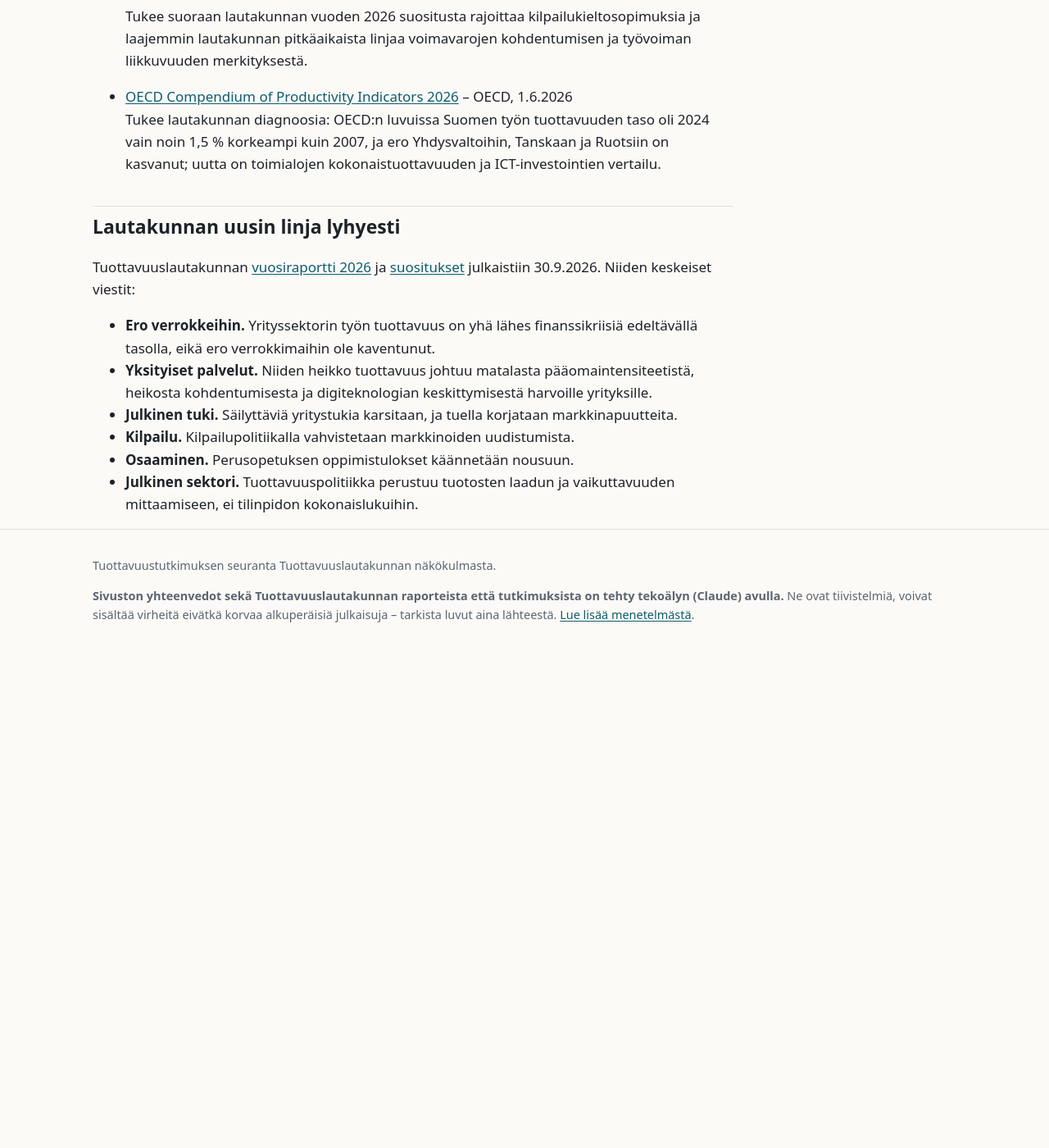
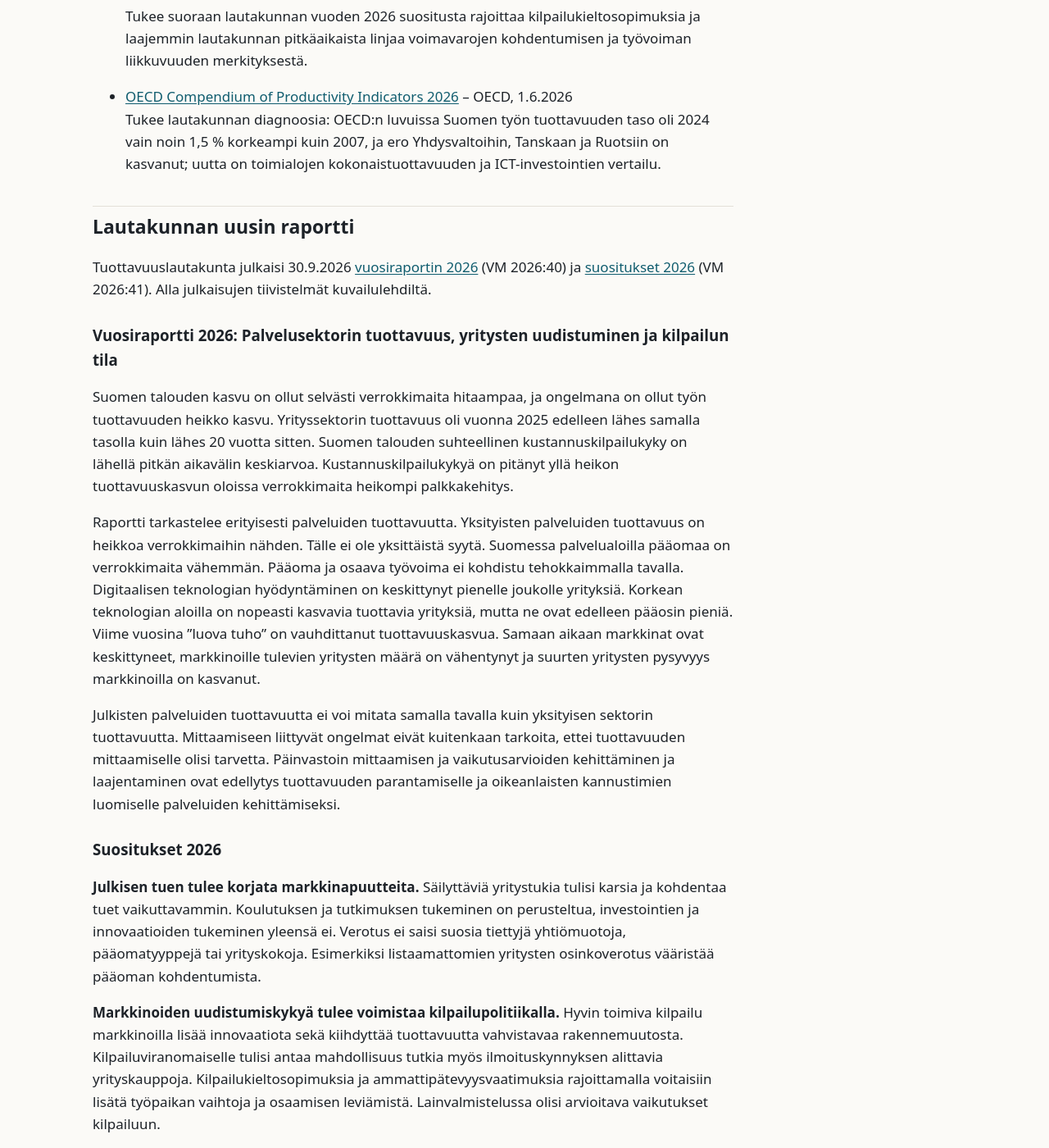
Before and after one commit to tuottavuuslautakunta/tutka, a Jekyll site: the page built from index.md, in a window 1280 px wide and 1400 px high, scrolled down 1225 px. Shown: the whole window at 82% size. Built offline with Jekyll 4.4.1, drawn with Linux system fonts in a browser that asks for light colours; before the commit the page ends 2035 px from its top, so only the background shows below that; some of the changed text lies outside the part shown.

Commit message:
Etusivu: Lautakunnan uusin raportti julkaisujen tiivistelmien mukaisena
Co-Authored-By: Claude Opus 5.5 <noreply@anthropic.com>
Claude-Session: https://claude.ai/code/session_01NjZurEMh9AAtTXJqucf5cb

```diff
--- a/index.md
+++ b/index.md
@@ -32,13 +32,26 @@ permalink: /
   <span class="small">{{ t.tlk_arvio }}</span>
 {% endfor %}
 
-## Lautakunnan uusin linja lyhyesti
+## Lautakunnan uusin raportti
 
-Tuottavuuslautakunnan [vuosiraportti 2026](https://urn.fi/URN:ISBN:978-952-367-587-2) ja [suositukset](https://urn.fi/URN:ISBN:978-952-367-591-9) julkaistiin 30.9.2026. Niiden keskeiset viestit:
+Tuottavuuslautakunta julkaisi 30.9.2026 [vuosiraportin 2026](https://urn.fi/URN:ISBN:978-952-367-587-2) (VM 2026:40) ja [suositukset 2026](https://urn.fi/URN:ISBN:978-952-367-591-9) (VM 2026:41). Alla julkaisujen tiivistelmät kuvailulehdiltä.
 
-- **Ero verrokkeihin.** Yrityssektorin työn tuottavuus on yhä lähes finanssikriisiä edeltävällä tasolla, eikä ero verrokkimaihin ole kaventunut.
-- **Yksityiset palvelut.** Niiden heikko tuottavuus johtuu matalasta pääomaintensiteetistä, heikosta kohdentumisesta ja digiteknologian keskittymisestä harvoille yrityksille.
-- **Julkinen tuki.** Säilyttäviä yritystukia karsitaan, ja tuella korjataan markkinapuutteita.
-- **Kilpailu.** Kilpailupolitiikalla vahvistetaan markkinoiden uudistumista.
-- **Osaaminen.** Perusopetuksen oppimistulokset käännetään nousuun.
-- **Julkinen sektori.** Tuottavuuspolitiikka perustuu tuotosten laadun ja vaikuttavuuden mittaamiseen, ei tilinpidon kokonaislukuihin.
+### Vuosiraportti 2026: Palvelusektorin tuottavuus, yritysten uudistuminen ja kilpailun tila
+
+Suomen talouden kasvu on ollut selvästi verrokkimaita hitaampaa, ja ongelmana on ollut työn tuottavuuden heikko kasvu. Yrityssektorin tuottavuus oli vuonna 2025 edelleen lähes samalla tasolla kuin lähes 20 vuotta sitten. Suomen talouden suhteellinen kustannuskilpailukyky on lähellä pitkän aikavälin keskiarvoa. Kustannuskilpailukykyä on pitänyt yllä heikon tuottavuuskasvun oloissa verrokkimaita heikompi palkkakehitys.
+
+Raportti tarkastelee erityisesti palveluiden tuottavuutta. Yksityisten palveluiden tuottavuus on heikkoa verrokkimaihin nähden. Tälle ei ole yksittäistä syytä. Suomessa palvelualoilla pääomaa on verrokkimaita vähemmän. Pääoma ja osaava työvoima ei kohdistu tehokkaimmalla tavalla. Digitaalisen teknologian hyödyntäminen on keskittynyt pienelle joukolle yrityksiä. Korkean teknologian aloilla on nopeasti kasvavia tuottavia yrityksiä, mutta ne ovat edelleen pääosin pieniä. Viime vuosina ”luova tuho” on vauhdittanut tuottavuuskasvua. Samaan aikaan markkinat ovat keskittyneet, markkinoille tulevien yritysten määrä on vähentynyt ja suurten yritysten pysyvyys markkinoilla on kasvanut.
+
+Julkisten palveluiden tuottavuutta ei voi mitata samalla tavalla kuin yksityisen sektorin tuottavuutta. Mittaamiseen liittyvät ongelmat eivät kuitenkaan tarkoita, ettei tuottavuuden mittaamiselle olisi tarvetta. Päinvastoin mittaamisen ja vaikutusarvioiden kehittäminen ja laajentaminen ovat edellytys tuottavuuden parantamiselle ja oikeanlaisten kannustimien luomiselle palveluiden kehittämiseksi.
+
+### Suositukset 2026
+
+**Julkisen tuen tulee korjata markkinapuutteita.** Säilyttäviä yritystukia tulisi karsia ja kohdentaa tuet vaikuttavammin. Koulutuksen ja tutkimuksen tukeminen on perusteltua, investointien ja innovaatioiden tukeminen yleensä ei. Verotus ei saisi suosia tiettyjä yhtiömuotoja, pääomatyyppejä tai yrityskokoja. Esimerkiksi listaamattomien yritysten osinkoverotus vääristää pääoman kohdentumista.
+
+**Markkinoiden uudistumiskykyä tulee voimistaa kilpailupolitiikalla.** Hyvin toimiva kilpailu markkinoilla lisää innovaatiota sekä kiihdyttää tuottavuutta vahvistavaa rakennemuutosta. Kilpailuviranomaiselle tulisi antaa mahdollisuus tutkia myös ilmoituskynnyksen alittavia yrityskauppoja. Kilpailukieltosopimuksia ja ammattipätevyysvaatimuksia rajoittamalla voitaisiin lisätä työpaikan vaihtoja ja osaamisen leviämistä. Lainvalmistelussa olisi arvioitava vaikutukset kilpailuun.
+
+**Osaamistason vahvistaminen on tuottavuuden kannalta keskeistä.** Perusopetuksen osaamiskehitys on käännettävä nousuun, ja huomio tulee kohdistaa resurssien määrän ohella oppimistuloksiin ja toimiviksi osoitettujen käytäntöjen levittämiseen. Tämä edellyttää valtakunnallista oppimistulosten mittaamista ja rekisteriä. Yliopistojen perustutkimus luo perustan innovaatioille ja uusien teknologioiden käyttöönotolle.
+
+**Julkisella sektorilla tuottavuuspolitiikan tulee perustua tuotosten laadun ja vaikuttavuuden mittaamiseen, tutkimukseen ja kannusteisiin.** Tuottavuutta ja vaikuttavuutta parantavia tavoitteita ja kannusteita ei voida asettaa, jos mittarit eivät kuvaa niitä oikein. Uudistuksia kannattaa ensin kokeilla pienessä mittakaavassa.
+
+Tarkempi yhteenveto kaikista lautakunnan raporteista on [raporttisivulla]({{ '/raportit/' | relative_url }}).
```
